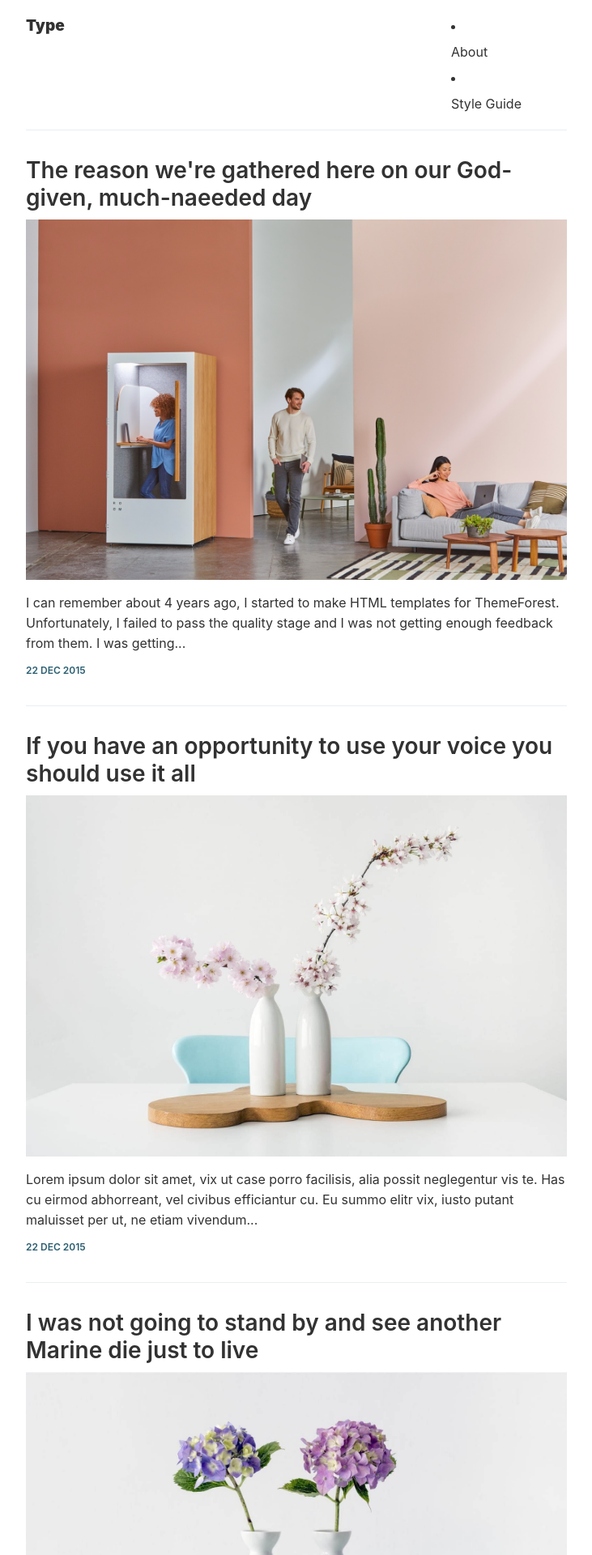
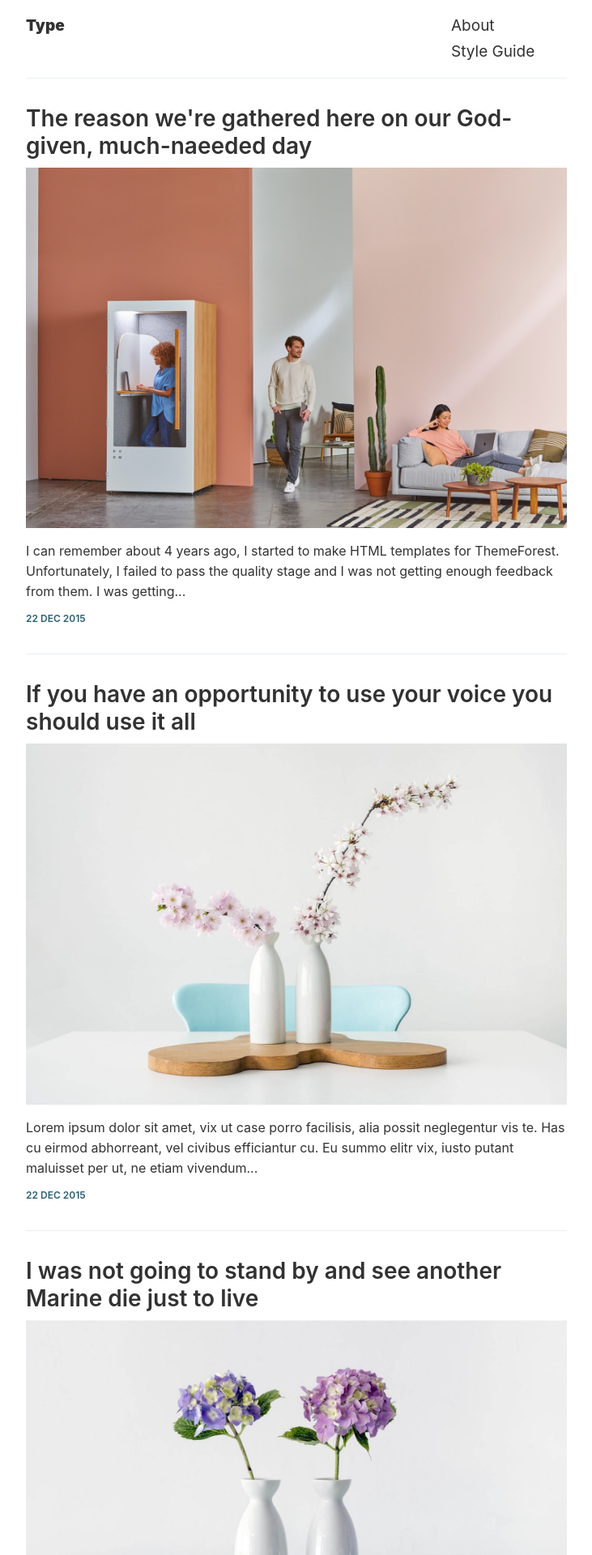
Before and after one commit to wiltruong/portfolio_v1, a Jekyll site: the page built from index.html, in a window 1280 px wide. Shown: the top 1920 px of the page at 81% size, without its empty margins (274-1005 px from the left). Built offline with Jekyll 4.4.1, drawn with Linux system fonts in a browser that asks for light colours; the list of posts is cut into pages by our own code.

Commit message:
Update navigation.html

```diff
--- a/_includes/navigation.html
+++ b/_includes/navigation.html
@@ -1,9 +1,7 @@
 {% for page in site.pages %}
   {% unless page.name == '404.md' %}
     {% if page.title %}
-      <li class='c-nav__item' role='presentation'>
         <a class='c-nav__link' href='{{ page.url | prepend: site.baseurl }}'>{{ page.title }}</a>
-      </li>
     {% endif %}
   {% endunless %}
 {% endfor %}
```
